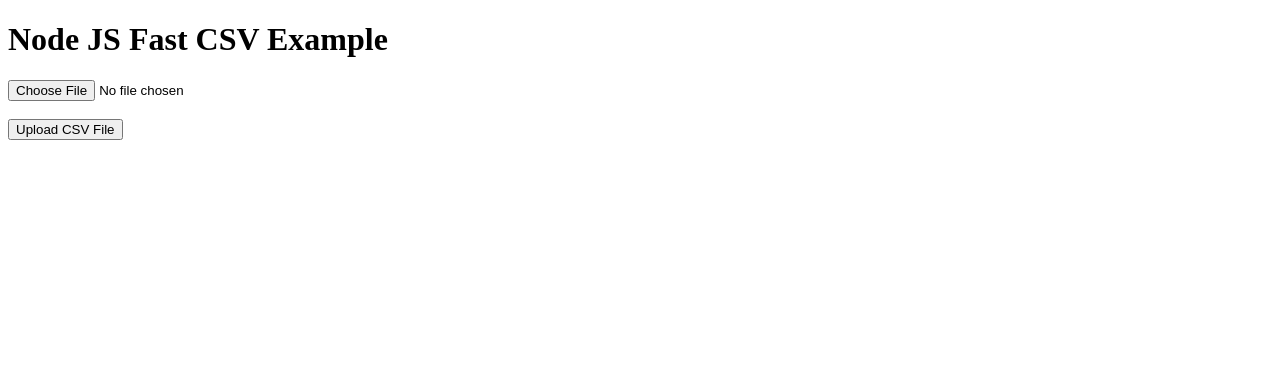
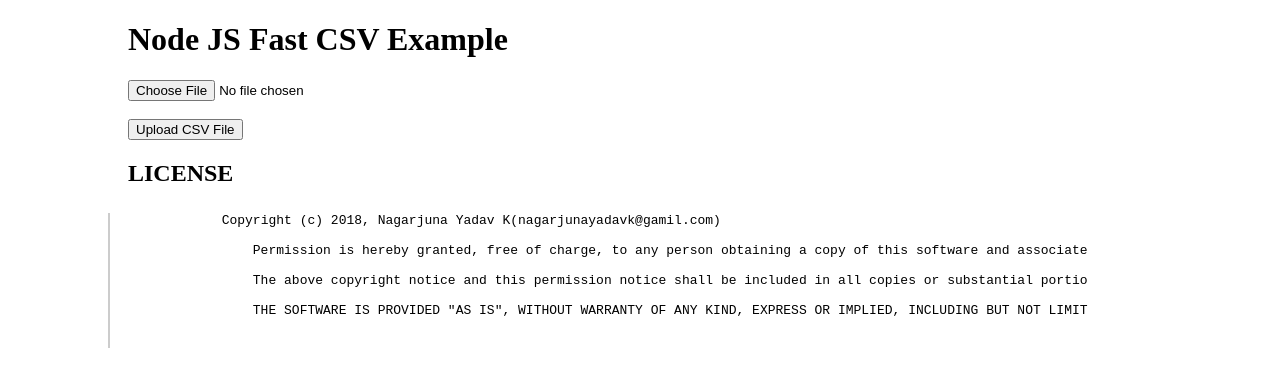
Before and after one commit to nagarjunayadavk/fastcsv, a website: page app/index.html in a window 1280 px wide. Drawn offline with Linux system fonts and the light colour scheme.

Commit message:
UI Changes

```diff
--- a/app/index.html
+++ b/app/index.html
@@ -2,15 +2,48 @@
 <html>
 <head>
 	<title> Node JS Fast CSV Example</title>
-	<meta author="Nagarjuna Yadav K">
+	<meta author="Nagarjuna Yadav K, nagarjunayadavk@gmail.com">
 	<meta charset="utf-8">
+	<style type="text/css">
+		body {
+            width: 1024px;
+            margin: 0 auto;
+
+        }
+
+        footer pre {
+            border-left: solid 2px #ccc;
+            padding-left: 18px;
+            margin: 2em 0 2em -20px;
+            max-width: 960px;
+            overflow-x: auto;
+        }
+	</style>
 </head>
 <body>
-  <h1>Node JS Fast CSV Example</h1>
+ <header>
+ 	<h1>Node JS Fast CSV Example</h1>
+ </header>
+
 
   <form action="/uploadCSV" method="POST" encType="multipart/form-data">
         <input type="file" name="csvFile" accept="*.csv" /><br/><br/>
         <input type="submit" value="Upload CSV File" />
   </form>
+
+  <footer>
+        <h2>LICENSE</h2>
+        <pre>
+            <code >Copyright (c) 2018, Nagarjuna Yadav K(nagarjunayadavk@gamil.com)
+
+                Permission is hereby granted, free of charge, to any person obtaining a copy of this software and associated documentation files (the "Software"), to deal in the Software without restriction, including without limitation the rights to use, copy, modify, merge, publish, distribute, sublicense, and/or sell copies of the Software, and to permit persons to whom the Software is furnished to do so, subject to the following conditions:
+
+                The above copyright notice and this permission notice shall be included in all copies or substantial portions of the Software.
+
+                THE SOFTWARE IS PROVIDED "AS IS", WITHOUT WARRANTY OF ANY KIND, EXPRESS OR IMPLIED, INCLUDING BUT NOT LIMITED TO THE WARRANTIES OF MERCHANTABILITY, FITNESS FOR A PARTICULAR PURPOSE AND NONINFRINGEMENT. IN NO EVENT SHALL THE AUTHORS OR COPYRIGHT HOLDERS BE LIABLE FOR ANY CLAIM, DAMAGES OR OTHER LIABILITY, WHETHER IN AN ACTION OF CONTRACT, TORT OR OTHERWISE, ARISING FROM, OUT OF OR IN CONNECTION WITH THE SOFTWARE OR THE USE OR OTHER DEALINGS IN THE SOFTWARE.
+            </code>
+        </pre>
+
+    </footer>
 </body>
 </html>
```
Also changed, not shown: README.md.
